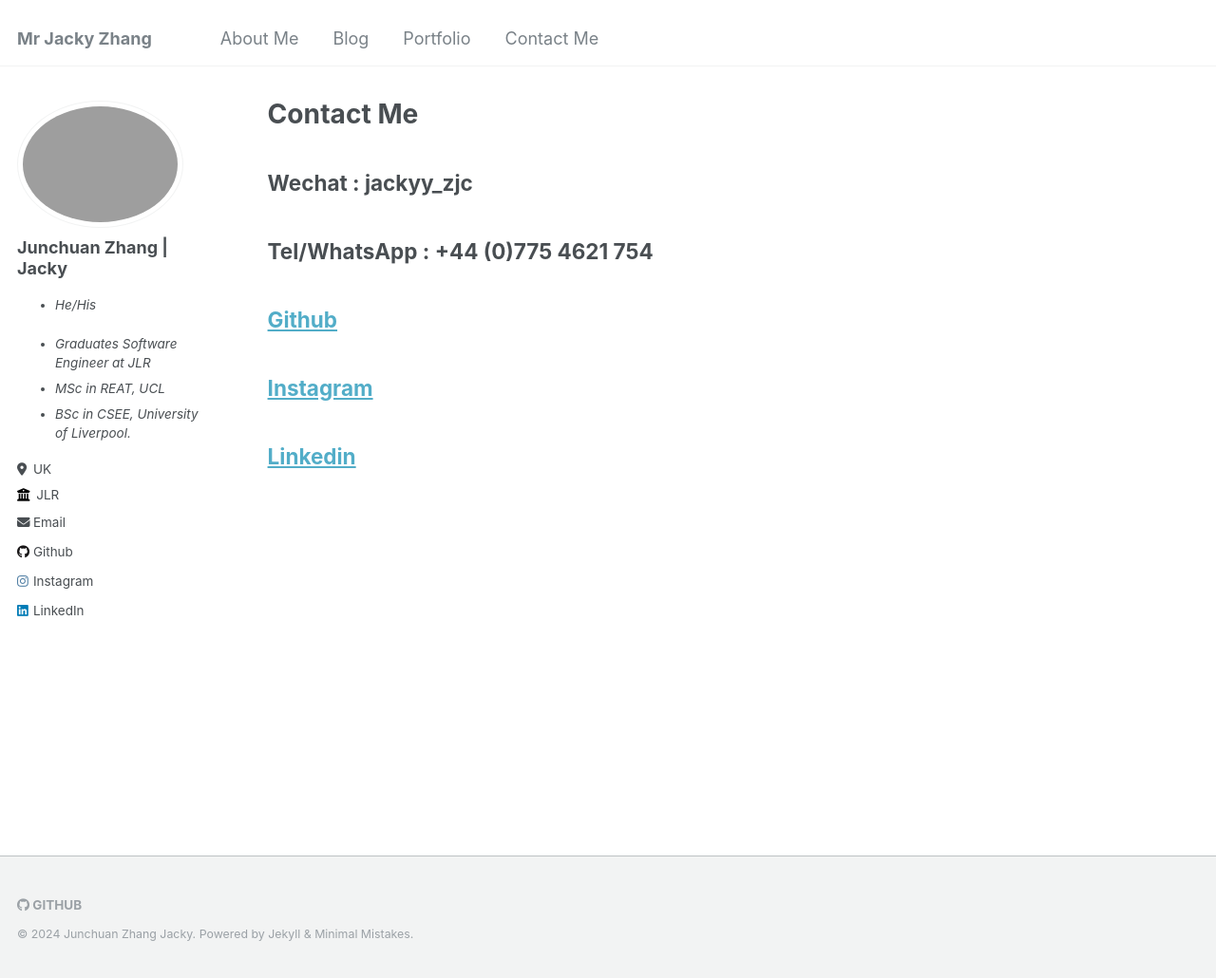
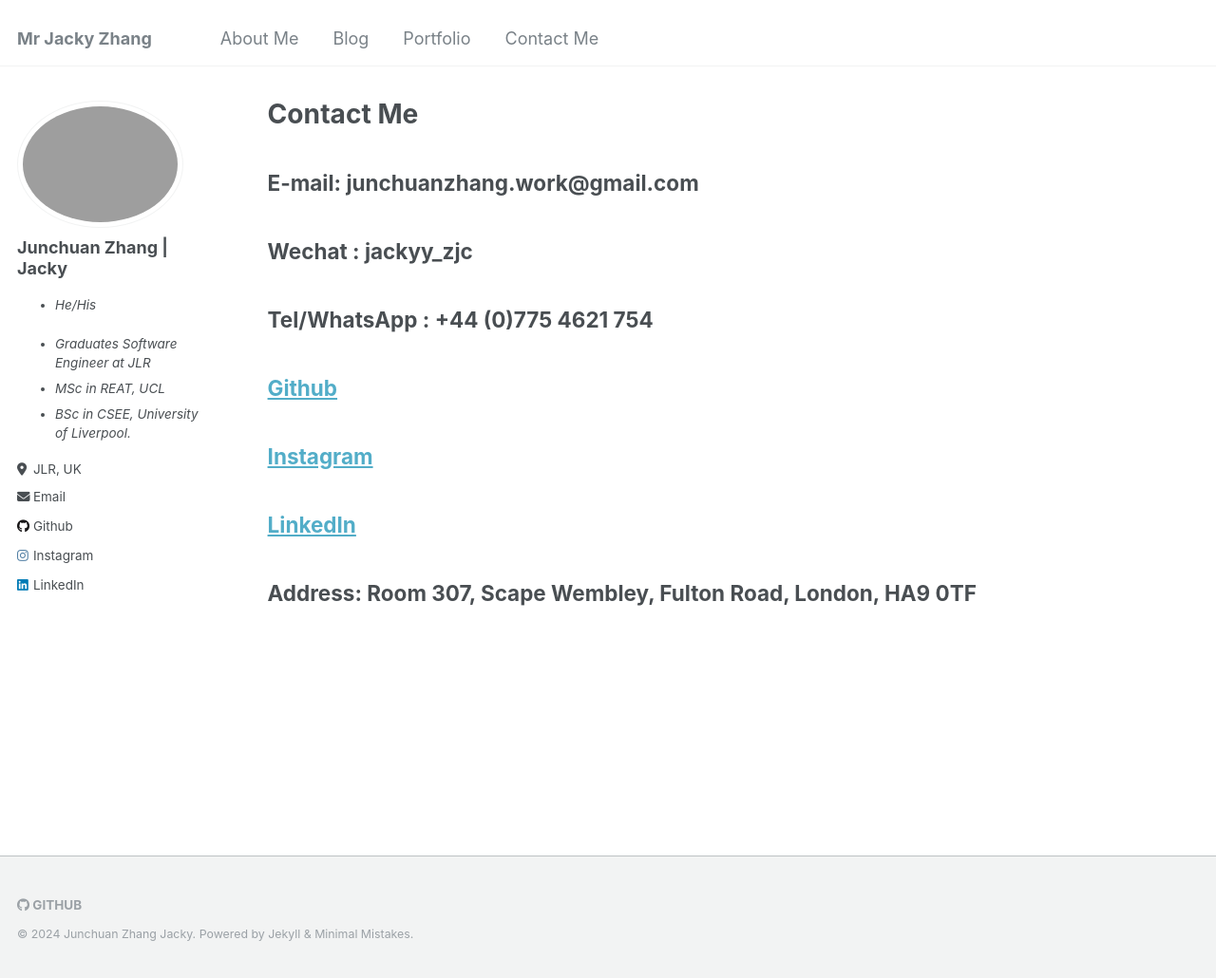
Before and after one commit to JackyCaptainZhang/JackyCaptainZhang.github.io, a Jekyll site: the page built from _pages/contactMe.md, in a window 1280 px wide and 1030 px high. Shown: the whole window at 95% size. Built offline with Jekyll 4.4.1, drawn with Linux system fonts in a browser that asks for light colours.

Commit message:
Update about me and contact me

```diff
--- a/_config.yml
+++ b/_config.yml
@@ -24,10 +24,9 @@ author:
   avatar: "profile.jpg"
   name: "Junchuan Zhang | Jacky"
   pronouns: "* *He/His*"
-  location: "UK"
-  employer: "JLR"
+  location: "JLR, UK"
   uri: # URL
-  email: "Junchuanzhang.work@gmail.com"
+  email: "junchuanzhang.work@gmail.com"
 
   # Academic websites
   arxiv: # URL - Update with the correct link to your profile
--- a/_pages/contactMe.md
+++ b/_pages/contactMe.md
@@ -7,12 +7,16 @@ redirect_from:
   - /resume
 ---
 
-## Wechat : jackyy_zjc
+## **E-mail**: junchuanzhang.work@gmail.com
 
-## Tel/WhatsApp : +44 (0)775 4621 754
+## **Wechat** : jackyy_zjc
+
+## **Tel/WhatsApp** : +44 (0)775 4621 754
 
 ## [Github](https://github.com/JackyCaptainZhang?tab=repositories)
 
 ## [Instagram](https://www.instagram.com/jackyzhang444/)
 
-## [Linkedin](https://www.linkedin.com/in/junchuan-zhang-jacky-474aa722a/)
+## [LinkedIn](https://www.linkedin.com/in/junchuan-zhang-jacky-474aa722a/)
+
+## **Address**: Room 307, Scape Wembley, Fulton Road, London, HA9 0TF
```
Also changed, not shown: _pages/aboutMe.md (+0 -5 lines), _pages/mainPage.md (+0 -3 lines).
